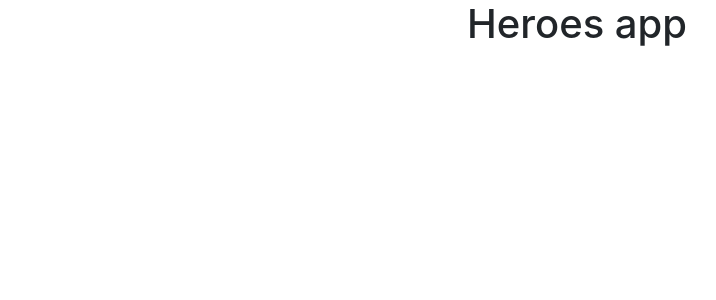
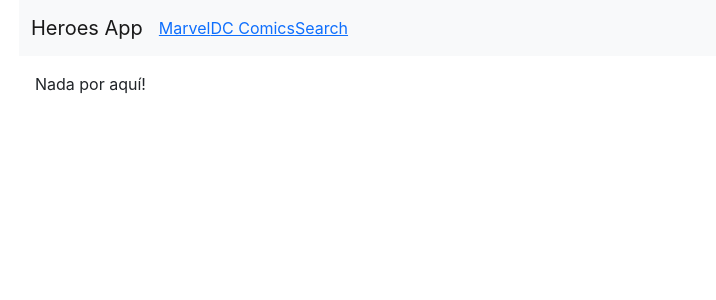
Before and after one commit to RodriGBorges/heroes-appReact, a React (Create React App) app: page / in a window 1280 px wide. Shown: the top 300 px of the page, without its empty margins (63-779 px from the left). Built offline with nearby package versions, Linux system fonts and the light colour scheme.

Commit message:
Arreglos y navbar funcional

```diff
--- a/src/App.js
+++ b/src/App.js
@@ -1,10 +1,9 @@
 import './App.css';
+import { AppRouter } from './Routers/AppRouter';
 
 function App() {
   return (
-    <div className="App">
-      <h1>Heroes app</h1>
-    </div>
+    <AppRouter/>
   );
 }
 
--- a/src/Components/Navbar.js
+++ b/src/Components/Navbar.js
@@ -5,13 +5,13 @@ export const Navbar = () => {
     return (
     <nav class="navbar navbar-expand-md navbar-light bg-light">
         <div class="container-fluid">
-            <Link class="navbar-brand" to="/">AppHeroes</Link>
+            <Link class="navbar-brand" to="/">Heroes App</Link>
             <button class="navbar-toggler" type="button" data-bs-toggle="collapse" data-bs-target="#navbarNavAltMarkup" aria-controls="navbarNavAltMarkup" aria-expanded="false" aria-label="Toggle navigation">
             <span class="navbar-toggler-icon"></span>
             </button>
             <div class="collapse navbar-collapse" id="navbarNavAltMarkup">
                 <div class="navbar-nav">
-                    <NavLink class="nav-link" aria-current="page" to="/marvel" activeclassname="active">Marvel</NavLink>
+                    <NavLink class="nav-link" aria-current="page" to="/marvel">Marvel</NavLink>
                     <NavLink class="nav-link" to="/dc">DC Comics</NavLink>
                     <NavLink class="nav-link" to="/search">Search</NavLink>
                 </div>
--- a/src/Routers/DashboardRouter.js
+++ b/src/Routers/DashboardRouter.js
@@ -4,11 +4,13 @@ import { Dc } from '../Pages/Dc';
 import { Heroe } from '../Pages/Heroe';
 import { Marvel } from '../Pages/Marvel';
 import { Search } from '../Pages/Search';
+import { Navbar } from '../Components/Navbar';
 
 export const DashboardRouter = () => {
     return (
 
         <>
+            <Navbar/>
             <Routes>
                 <Route path='/marvel' element={<Marvel/>} />
                 <Route path='/dc' element={<Dc/>} />
```
